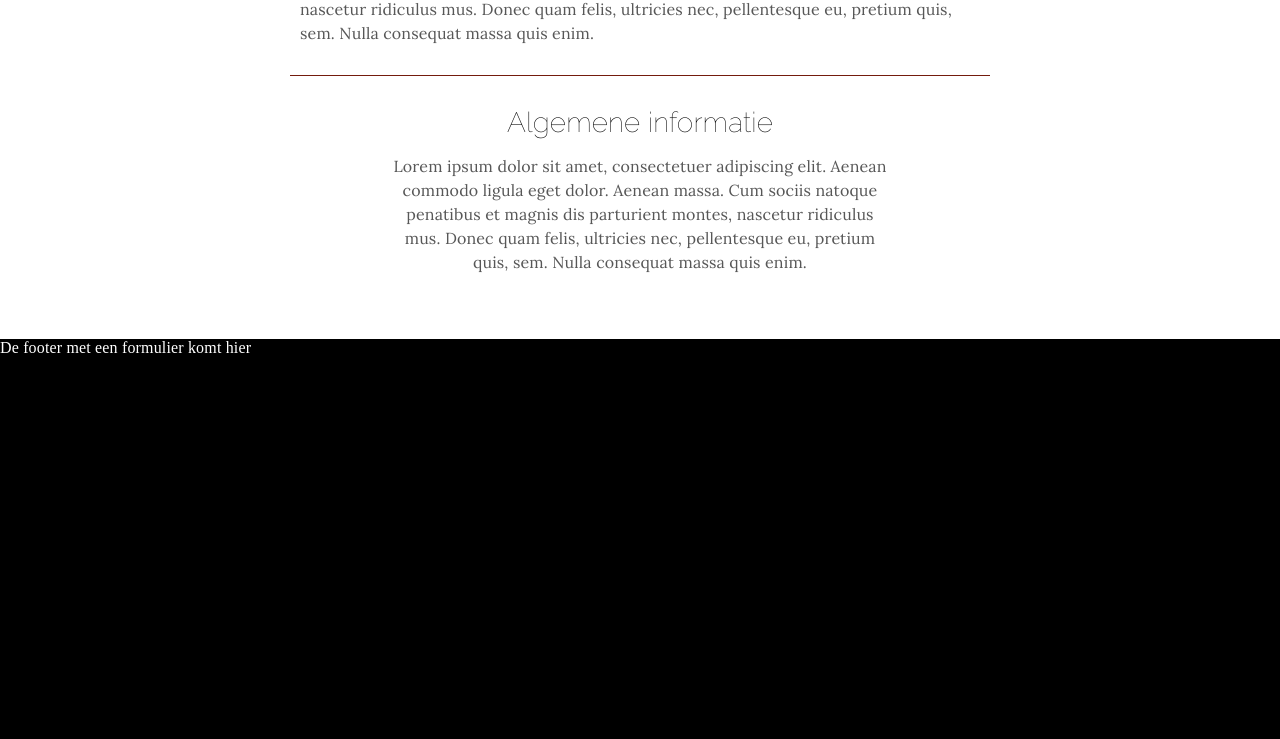
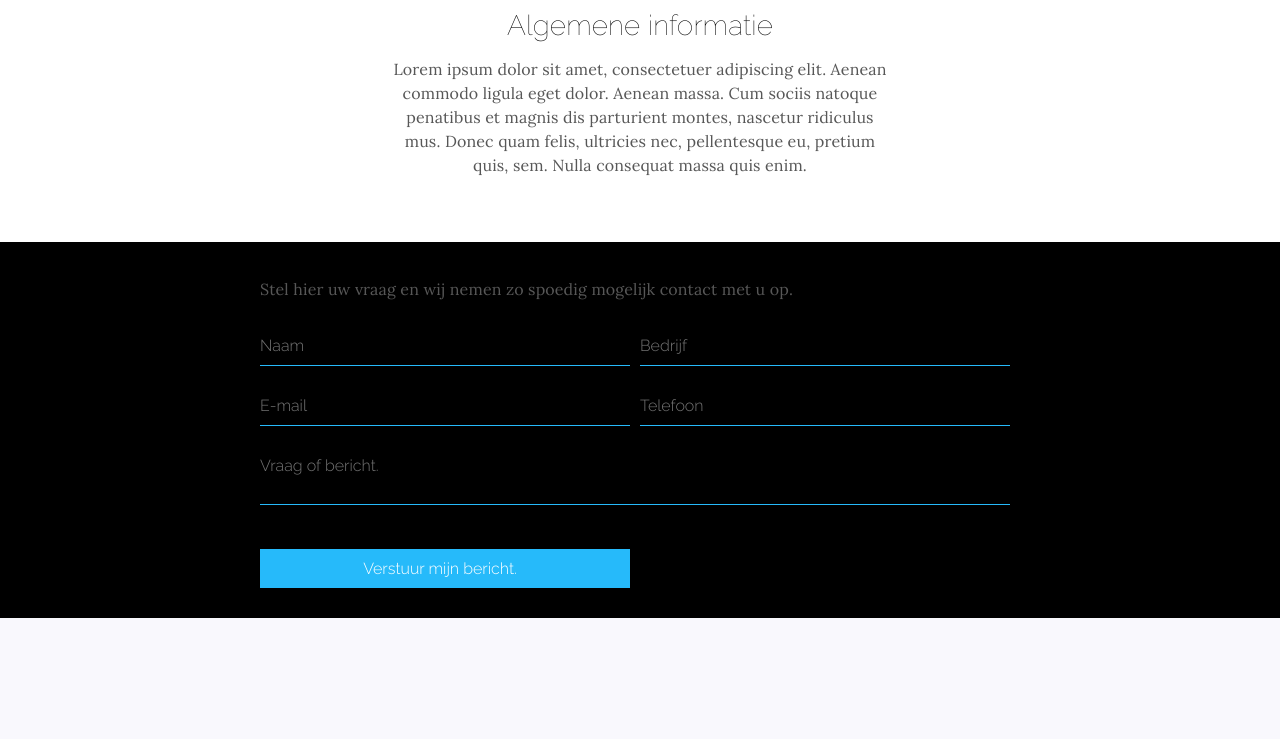
Before and after one commit to snirp/we-r, a Flask app: page / in a window 1280 px wide. Shown: the part 4332-5071 px from the top of the page. After the commit the page ends 4950 px from the top, so only its background shows below. Run offline with Flask 2, Linux system fonts and the light colour scheme; some libraries are stand-ins or nearby versions.

Commit message:
Non-functional form added

```diff
--- a/static/css/main.css
+++ b/static/css/main.css
@@ -53,7 +53,7 @@ h1 > span {
 }
 
 main {
-    max-width: 700px;
+    max-width: 800px;
     margin: 0 auto;
     padding: 40px 0;
 }
@@ -132,6 +132,9 @@ nav > ul > li {
     position: fixed;
     top: 0;
     z-index: 10000;
+    -webkit-box-shadow: 0px 3px 10px 0px rgba(0,0,0,0.35);
+    -moz-box-shadow: 0px 3px 10px 0px rgba(0,0,0,0.35);
+    box-shadow: 0px 3px 10px 0px rgba(0,0,0,0.35);
 }
 
 nav #menu-logo {
@@ -148,10 +151,59 @@ nav.stuck #menu-logo {
 
 
 footer {
-    height: 400px;
     background-color: black;
     color: white;
 }
+
+form.contactform {
+    max-width: 800px;
+    margin: 0 auto;
+    padding: 30px 20px;
+}
+
+.contactform input, .contactform textarea {
+    border: 0;
+    border-radius: 0;
+    background: none;
+    border-bottom: 1px solid #26bafa;
+    color: #fff;
+    width: 100%;
+    padding: 10px 10px 10px 0;
+    margin-top: 20px;
+    font-size: 16px;
+    font-family: "Raleway", sans-serif;
+    font-weight: 300;
+    outline: none;
+}
+
+.contactform textarea {
+    resize: none;
+}
+
+.contactform input[type="submit"] {
+    background-color: #26bafa;
+    border: none;
+    margin-top: 40px;
+}
+
+.required::-webkit-input-placeholder:after {
+   content: ' *';
+}
+
+.required:-moz-placeholder:after { /* Firefox 18- */
+   content: ' *';
+}
+
+.required::-moz-placeholder:after {  /* Firefox 19+ */
+   content: ' *';
+}
+
+.required:-ms-input-placeholder:after {
+   content: ' *';
+}
+
+
+
 
 a:link, a:visited, a:active, a:hover {
     text-decoration: inherit;
--- a/static/css/simplegrid.css
+++ b/static/css/simplegrid.css
@@ -8,6 +8,7 @@
 
 [class*='col-'] {
 	float: left;
+    padding-right: 10px;
 }
 
 .grid {
@@ -164,6 +165,7 @@
 	[class*='col-'] {
 		width: auto;
 		float: none;
+        padding-right: 10px;
 	}
 
 
--- a/templates/index.html
+++ b/templates/index.html
@@ -251,6 +251,35 @@
 
 </main>
 <footer>
-De footer met een formulier komt hier
+
+    <form class="contactform">
+        <p>Stel hier uw vraag en wij nemen zo spoedig mogelijk contact met u op.</p>
+        <div class="grid">
+            <div class="col-1-2 col-sm-1-1">
+                <input placeholder="Naam" class="required">
+            </div>
+            <div class="col-1-2 col-sm-1-1">
+                <input placeholder="Bedrijf">
+            </div>
+        </div>
+        <div class="grid">
+            <div class="col-1-2 col-sm-1-1">
+                <input placeholder="E-mail" class="required">
+            </div>
+            <div class="col-1-2 col-sm-1-1">
+                <input placeholder="Telefoon">
+            </div>
+        </div>
+        <div class="grid">
+            <div class="col-1-1">
+                <textarea placeholder="Vraag of bericht."></textarea>
+            </div>
+        </div>
+        <div class="grid">
+            <div class="col-1-2">
+                <input type="submit" value="Verstuur mijn bericht.">
+            </div>
+        </div>
+    </form>
 </footer>
 {% endblock %}
```
